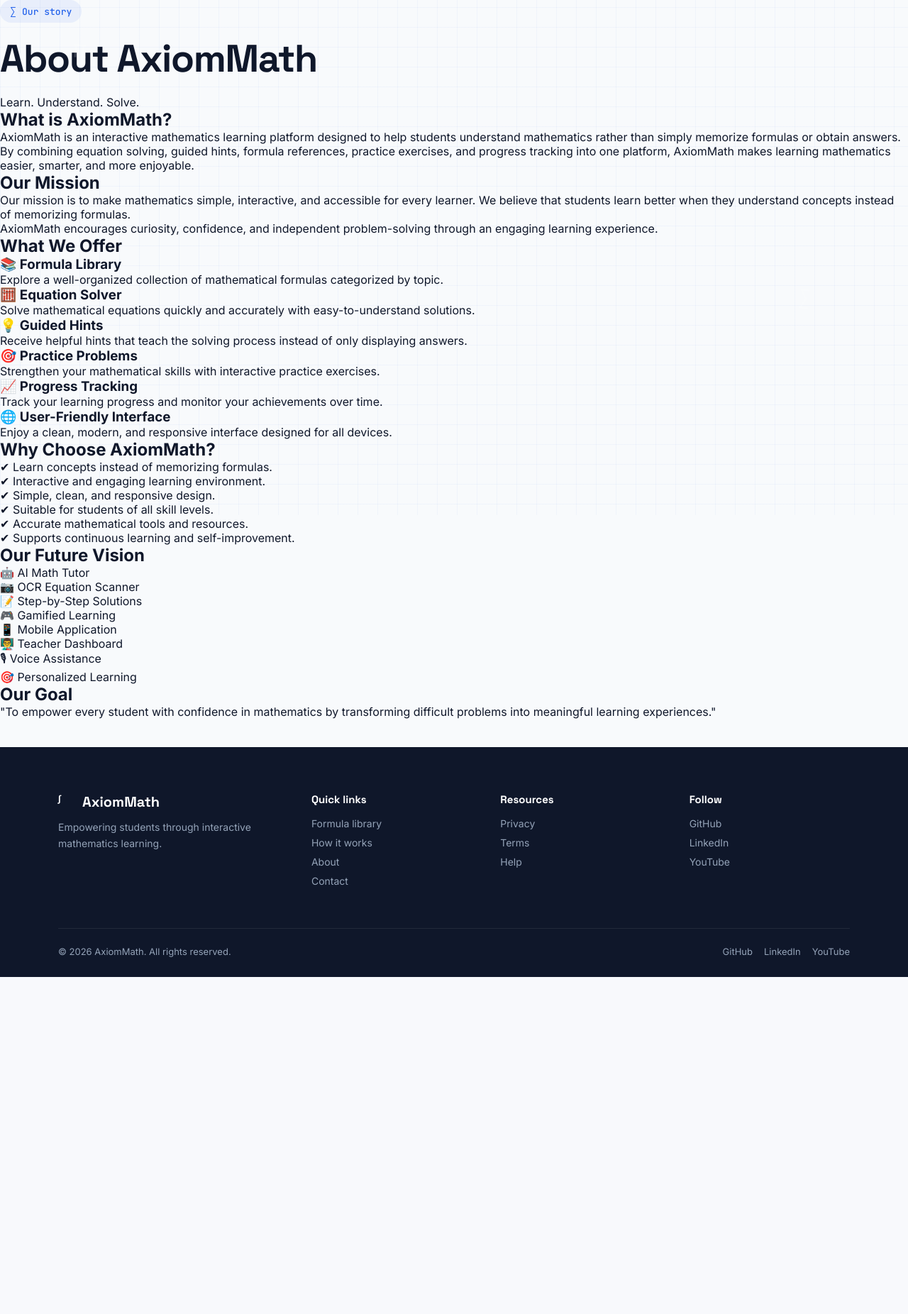
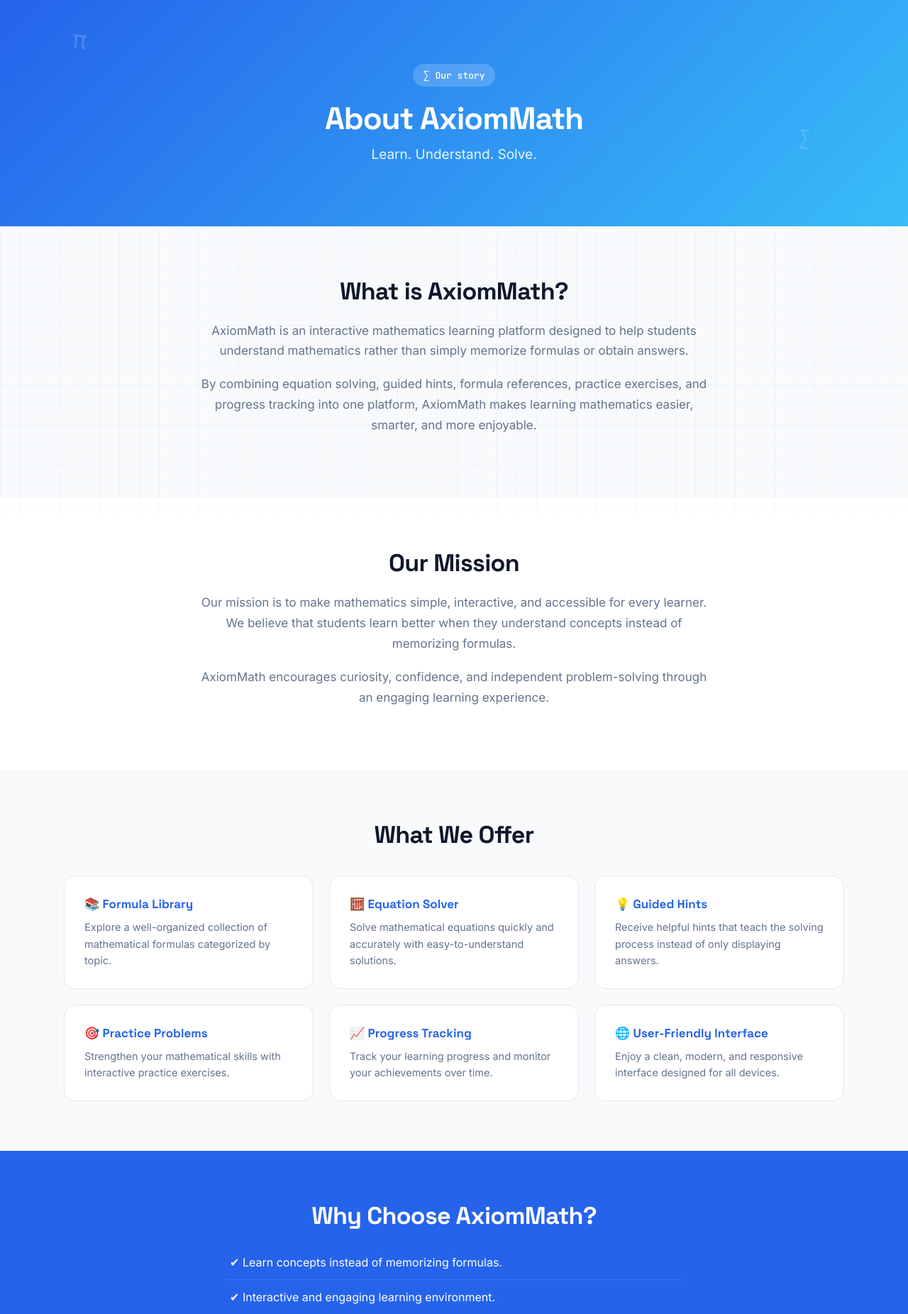
Before and after one commit to sifathere/Axiom-Math, a PHP site: page /about.html in a window 1280 px wide. Shown: the part 74-1926 px from the top of the page at 71% size. Before the commit the page ends 1451 px from the top, so only its background shows below. Run offline with PHP 8.4, Linux system fonts and the light colour scheme.

Commit message:
update css

```diff
--- a/styles.css
+++ b/styles.css
@@ -368,142 +368,111 @@ footer{background:var(--dark); color:#94A3B8; padding:64px 0 28px; margin-top:40
   .review-grid{grid-template-columns:1fr;}
   .nav-links{display:none;}
   h1{font-size:38px;}
+  .page-intro h1{font-size:40px;}
+  .page-intro p{font-size:18px;}
+  .container h2{font-size:30px;}
+  .goal blockquote{font-size:20px;}
 }
 
+/* =========================================================
+   SUB-PAGES (About, How It Works)
+   Shared banner + content-block styles so every inner page
+   matches the homepage's type system and palette.
+   ========================================================= */
 
-
-
-
-
-
-
-.section {
-  padding: 80px 0;
-  position: relative;
-  z-index: 1;
+/* Banner used at the top of every sub-page (distinct from
+   the two-column homepage .hero so the two never collide) */
+.page-intro{
+  background:linear-gradient(135deg, var(--primary), var(--accent));
+  color:#fff; text-align:center;
+  padding:90px 24px; position:relative; overflow:hidden;
+}
+.page-intro .eyebrow{
+  background:rgba(255,255,255,0.18); color:#fff;
+}
+.page-intro h1{
+  font-size:44px; margin-bottom:14px; color:#fff;
+}
+.page-intro p{
+  font-size:19px; color:rgba(255,255,255,0.9); max-width:520px; margin:0 auto;
 }
 
-.section-head {
-  text-align: center;
-  max-width: 600px;
-  margin: 0 auto 60px;
+/* Generic centered content wrapper for sub-pages */
+.container{
+  width:90%; max-width:1100px; margin:0 auto; padding:70px 0;
+  position:relative; z-index:1;
+}
+.container h2{
+  text-align:center; color:var(--dark); margin-bottom:20px;
+  font-family:var(--font-display); font-weight:700; font-size:34px; letter-spacing:-0.02em;
+}
+.container > p{
+  font-size:17px; line-height:1.7; margin:0 auto 18px; max-width:720px;
+  text-align:center; color:var(--muted);
 }
 
-.section-head .label {
-  font-family: var(--font-mono);
-  font-size: 13px;
-  color: var(--accent);
-  font-weight: 500;
-  text-transform: uppercase;
-  letter-spacing: 0.1em;
-  display: block;
-  margin-bottom: 12px;
+.mission{background:#fff;}
+
+.cards{
+  display:grid; grid-template-columns:repeat(auto-fit,minmax(260px,1fr));
+  gap:22px; margin-top:36px;
+}
+.card{
+  background:#fff; border:1px solid var(--line); border-radius:16px;
+  padding:28px; transition:transform .25s ease, box-shadow .25s ease, border-color .25s ease;
+}
+.card:hover{
+  transform:translateY(-6px);
+  box-shadow:0 18px 36px -18px rgba(15,23,42,0.18);
+  border-color:rgba(37,99,235,0.25);
+}
+.card h3{font-family:var(--font-display); font-size:17px; margin-bottom:10px; color:var(--primary);}
+.card p{font-size:14.5px; color:var(--muted); line-height:1.6; text-align:left;}
+
+.choose{background:var(--primary); color:#fff;}
+.choose h2{color:#fff;}
+.choose ul{list-style:none; max-width:640px; margin:0 auto;}
+.choose li{
+  padding:14px 4px; font-size:16px; border-bottom:1px solid rgba(255,255,255,0.12);
+}
+.choose li:last-child{border-bottom:none;}
+
+.future{
+  display:grid; grid-template-columns:repeat(auto-fit,minmax(200px,1fr));
+  gap:18px; margin-top:32px;
+}
+.future div{
+  background:#fff; border:1px solid var(--line); padding:24px;
+  border-radius:14px; text-align:center; font-weight:600; font-family:var(--font-display);
+  font-size:14.5px; color:var(--dark);
+  transition:transform .2s ease, box-shadow .2s ease;
+}
+.future div:hover{transform:translateY(-4px); box-shadow:0 14px 28px -16px rgba(15,23,42,0.16);}
+
+.goal{background:#EEF4FF; text-align:center; padding:80px 24px;}
+.goal h2{color:var(--dark);}
+.goal blockquote{
+  font-family:var(--font-display); font-size:24px; font-weight:500;
+  font-style:italic; color:var(--dark); max-width:760px; margin:0 auto; line-height:1.5;
 }
 
-.section-head h2 {
-  font-family: var(--font-display);
-  font-weight: 700;
-  font-size: 36px;
-  letter-spacing: -0.02em;
-  margin-bottom: 16px;
+/* Reusable centering helper (used sparingly, not a layout system) */
+.cta-center{text-align:center;}
+
+/* Step rows for How It Works — reuses .timeline's spacing rhythm
+   but stacks vertically since a dedicated page has room to breathe */
+.steps{display:flex; flex-direction:column; gap:0; margin-top:36px;}
+.step-row{
+  display:flex; align-items:flex-start; gap:22px;
+  padding:22px 4px; border-bottom:1px dashed var(--line);
 }
+.step-row:last-child{border-bottom:none;}
+.step-row .tdot{margin-bottom:0; flex-shrink:0;}
+.step-row .step-copy h3{font-family:var(--font-display); font-size:17px; margin-bottom:6px;}
+.step-row .step-copy p{color:var(--muted); font-size:14.5px; line-height:1.6;}
 
-.section-head p {
-  color: var(--muted);
-  font-size: 16px;
-  line-height: 1.6;
+@media (max-width:600px){
+  .page-intro{padding:64px 20px;}
+  .page-intro h1{font-size:32px;}
+  .choose li{font-size:14.5px;}
 }
-
-
-.timeline {
-  display: flex;
-  justify-content: center;
-  gap: 30px;
-  position: relative;
-}
-
-
-.timeline::before {
-  content: "";
-  position: absolute;
-  top: 25px;
-  left: 10%;
-  right: 10%;
-  height: 2px;
-  background: repeating-linear-gradient(90deg, var(--line) 0 6px, transparent 6px 12px);
-  z-index: 0;
-}
-
-
-.tstep {
-  display: flex;
-  flex-direction: column;
-  align-items: center;
-  text-align: center;
-  flex: 1;
-  max-width: 250px;
-  position: relative;
-  z-index: 1;
-}
-
-
-.tdot {
-  width: 50px;
-  height: 50px;
-  border-radius: 50%;
-  background: #fff;
-  border: 2px solid var(--primary); /* blue color */
-  color: var(--primary);
-  display: flex;
-  align-items: center;
-  justify-content: center;
-  font-size: 18px;
-  font-weight: 600;
-  margin-bottom: 20px;
-  box-shadow: 0 4px 15px rgba(37,99,235,0.1);
-}
-
-
-.tstep h5 {
-  font-family: var(--font-display);
-  font-size: 16px;
-  font-weight: 600;
-  margin-bottom: 6px;
-}
-
-.tstep p {
-  font-size: 13px;
-  color: var(--muted);
-  line-height: 1.5;
-}
-
-
-@media (max-width: 768px) {
-  .timeline {
-    flex-direction: column;
-    gap: 40px;
-    align-items: flex-start;
-    padding-left: 20px;
-  }
-
-  .timeline::before {
-    top: 10%;
-    bottom: 10%;
-    left: 25px;
-    width: 2px;
-    height: 80%;
-    background: repeating-linear-gradient(180deg, var(--line) 0 6px, transparent 6px 12px);
-  }
-
-  .tstep {
-    flex-direction: row;
-    text-align: left;
-    max-width: 100%;
-    gap: 20px;
-  }
-
-  .tdot {
-    margin-bottom: 0;
-    flex-shrink: 0;
-  }
-}
```
